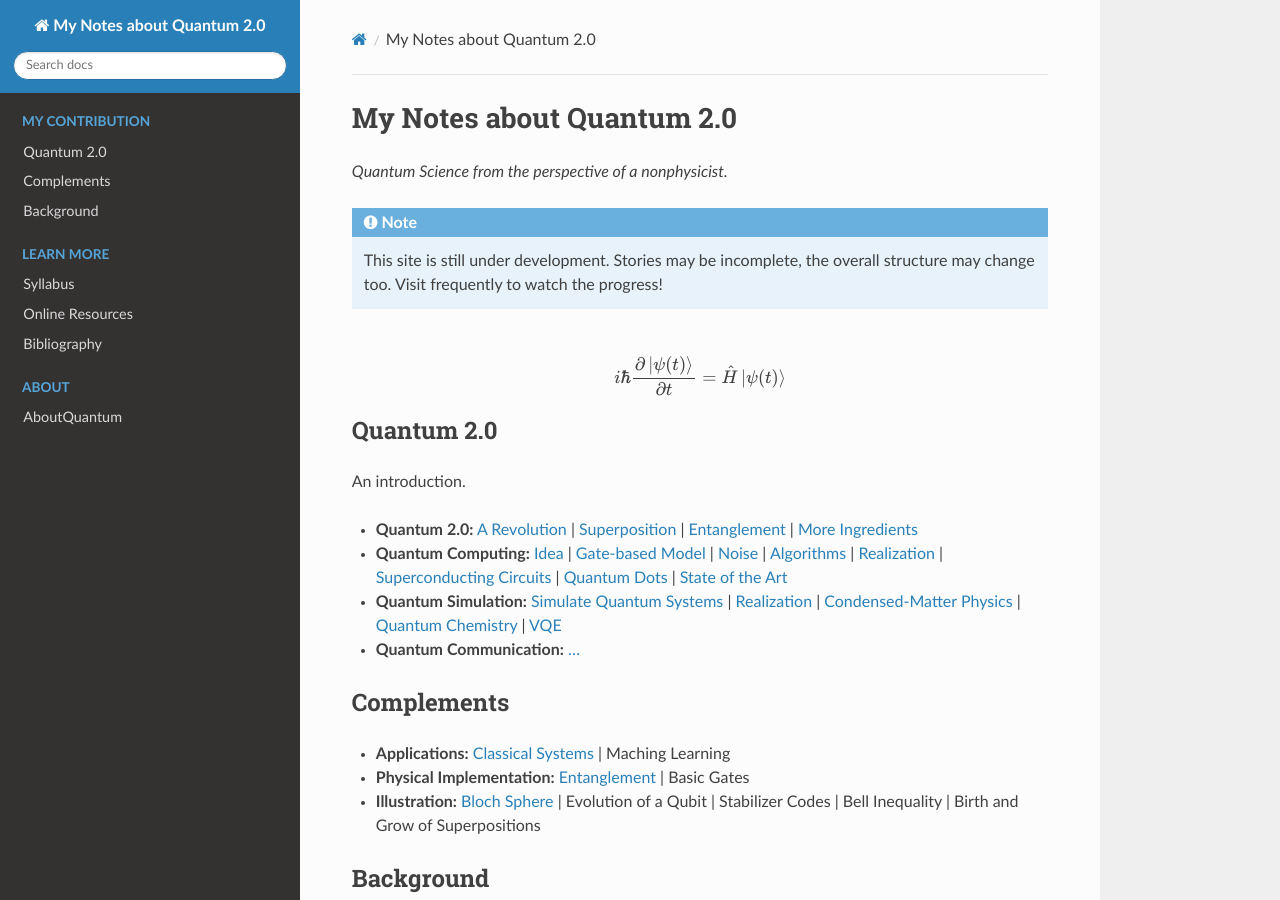
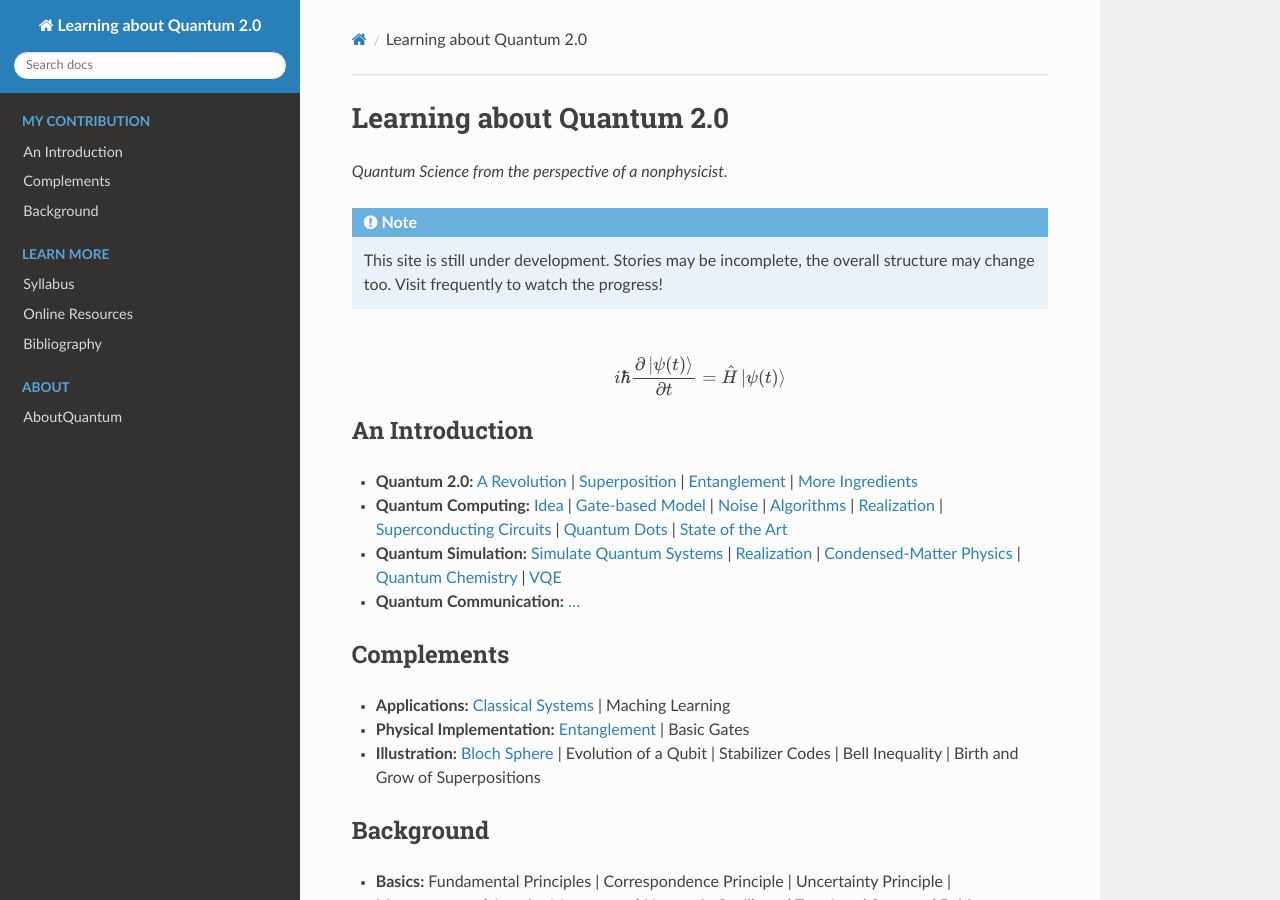
Before and after one commit to tomlqc/about-quantum, a Sphinx documentation site: the page built from source/index.rst, in a window 1280 px wide and 900 px high. Built offline with Sphinx 7.4.7 and the Read the Docs theme 2.0.0, drawn with Linux system fonts in a browser that asks for light colours.

Commit message:
New title "Learning about Quantum 2.0".

```diff
--- a/source/about/syllabus.rst
+++ b/source/about/syllabus.rst
@@ -3,7 +3,8 @@
 Syllabus
 ########
 
-My personal experience about how to learn from quantum mechanics up to quantum computing.
+*My personal experience in learning about Quantum Science:
+how I learned from Quantum Mechanics up to Quantum Computing.*
 
 I started with:
 
--- a/source/conf.py
+++ b/source/conf.py
@@ -19,7 +19,7 @@ import sphinx_rtd_theme
 
 # -- Project information -----------------------------------------------------
 
-project = 'My Notes about Quantum 2.0'
+project = 'Learning about Quantum 2.0'
 copyright = '2021, Thomas Germain'
 author = 'Thomas Germain'
 
--- a/source/index.rst
+++ b/source/index.rst
@@ -1,6 +1,6 @@
 .. created by sphinx-quickstart on Sun Jan  3 18:40:01 2021.
 
-My Notes about Quantum 2.0
+Learning about Quantum 2.0
 ==========================
 
 *Quantum Science from the perspective of a nonphysicist.*
@@ -63,10 +63,8 @@ My Notes about Quantum 2.0
 
 .. ---------------------------------------------------------------------------
 
-Quantum 2.0
------------
-
-An introduction.
+An Introduction
+---------------
 
 * **Quantum 2.0:**
   :ref:`intro/quantum2/revolution:A Revolution` |
--- a/source/intro/intro.rst
+++ b/source/intro/intro.rst
@@ -1,7 +1,9 @@
 
-###########
-Quantum 2.0
-###########
+###############
+An Introduction
+###############
+
+An introduction to Quantum Technology.
 
 .. toctree::
     :maxdepth: 1
```
